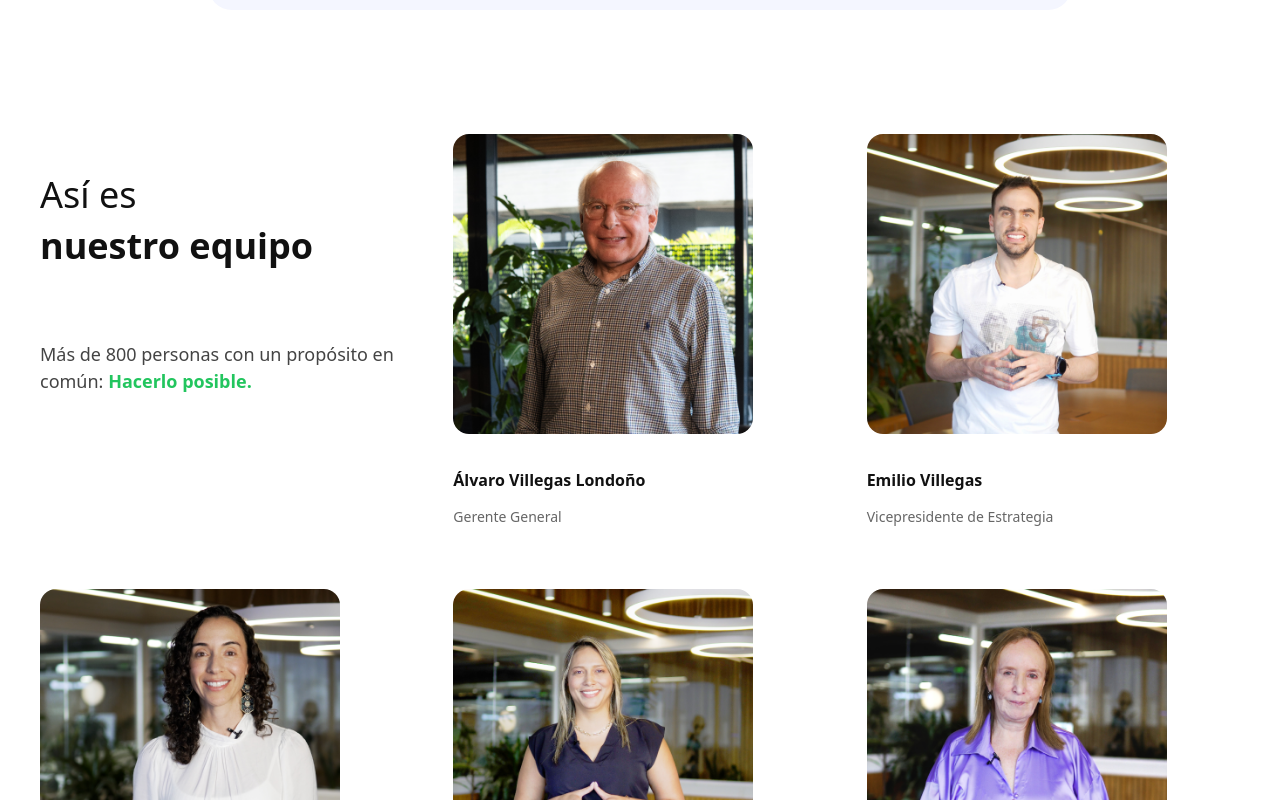
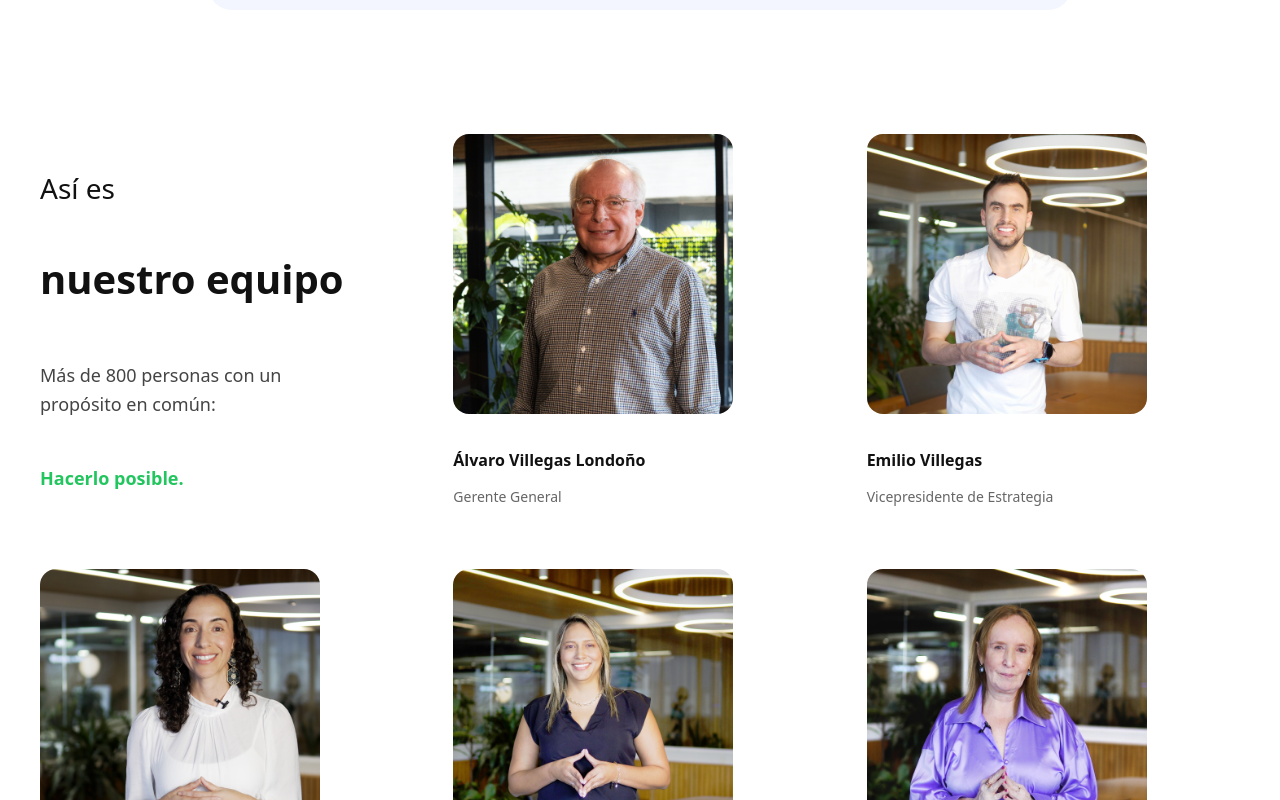
Before and after one commit to unax-globant/sistecredito-Practica, a React (Vite) app: page / in a window 1280 px wide. Shown: the part 3380-4180 px from the top of the page. Built offline with nearby package versions, Linux system fonts and the light colour scheme.

Commit message:
Actualizacion estilos

```diff
--- a/src/components/templates/team/team.css
+++ b/src/components/templates/team/team.css
@@ -11,30 +11,34 @@
   max-width: 360px;
 }
 
-.team-title {
-  font-size: 32px;
+.team-lead {
+  font-size: 28px;
   font-weight: 400;
   color: #111;
   line-height: 1.3;
+  margin-bottom: -8px;
 }
 
-.team-highlight {
+.team-title {
+  font-size: 40px;
+  font-weight: 800;
   color: #111;
-  font-weight: 700;
-  display: block;
-  margin-top: 4px;
-  font-size: 32px;
+  line-height: 1.2;
+  margin-bottom: 16px;
 }
 
 .team-subtitle {
   font-size: 16px;
   color: #444;
   font-weight: 400;
+  line-height: 1.6;
 }
 
-.highlight-green {
+.team-highlight-green {
+  font-size: 18px;
+  font-weight: 700;
   color: #22c55e;
-  font-weight: 600;
+  margin-top: 4px;
 }
 
 .team-grid {
@@ -52,8 +56,8 @@
 }
 
 .team-image {
-  width: 100%;
-  aspect-ratio: 1 / 1;
+  width: 280px;
+  height: 280px;
   object-fit: cover;
   border-radius: 16px;
   margin-bottom: 12px;
@@ -119,13 +123,25 @@
     text-align: center;
   }
 
-  .team-title,
-  .team-highlight {
+  .team-lead {
+    font-size: 24px;
+  }
+
+  .team-title {
     font-size: 28px;
   }
 
   .team-subtitle {
     font-size: 16px;
+  }
+
+  .team-highlight-green {
+    font-size: 16px;
+  }
+
+  .team-image {
+    width: 100%;
+    height: auto;
   }
 }
 
@@ -144,16 +160,15 @@
   }
 
   .team-title {
-    font-size: 36px;
-    font-weight: 400;
-  }
-
-  .team-highlight {
-    font-size: 36px;
-    font-weight: 700;
+    font-size: 40px;
+    font-weight: 800;
   }
 
   .team-subtitle {
+    font-size: 18px;
+  }
+
+  .team-highlight-green {
     font-size: 18px;
   }
 
--- a/src/components/templates/team/team.tsx
+++ b/src/components/templates/team/team.tsx
@@ -14,31 +14,21 @@ export interface TeamMember {
 
 interface TeamProps {
   members: TeamMember[];
-  title: string;
-  highlight: string;
-  subtitle: string;
-  subtitleHighlight: string;
 }
 
-const Team: React.FC<TeamProps> = ({
-  members,
-  title,
-  highlight,
-  subtitle,
-  subtitleHighlight,
-}) => {
+const Team: React.FC<TeamProps> = ({ members }) => {
   return (
     <section className="team-section">
       <div className="team-grid">
         <div className="team-header-block">
+          <p className="team-lead">Así es</p>
           <h2 className="team-title">
-            {title} <br />
-            <span className="team-highlight">{highlight}</span>
+            <strong>nuestro equipo</strong>
           </h2>
           <p className="team-subtitle">
-            {subtitle}{" "}
-            <span className="highlight-green">{subtitleHighlight}</span>
+            Más de 800 personas con un <br /> propósito en común:
           </p>
+          <p className="team-highlight-green">Hacerlo posible.</p>
         </div>
 
         {members.map((member) => (
@@ -54,12 +44,25 @@ const Team: React.FC<TeamProps> = ({
         ))}
       </div>
 
-      {/* Swiper solo visible en móvil gracias a CSS */}
       <div className="team-swiper-wrapper">
+        <div className="team-header-block">
+          <p className="team-lead">Así es</p>
+          <h2 className="team-title">
+            <strong>nuestro equipo</strong>
+          </h2>
+          <p className="team-subtitle">
+            Más de 800 personas con un <br /> propósito en común:
+          </p>
+          <p className="team-highlight-green">Hacerlo posible.</p>
+        </div>
+
         <Swiper
           modules={[Navigation]}
           spaceBetween={20}
-          slidesPerView={1}
+          breakpoints={{
+            0: { slidesPerView: 1 },
+            640: { slidesPerView: 2 },
+          }}
           navigation={{
             nextEl: ".swiper-button-next-custom",
             prevEl: ".swiper-button-prev-custom",
```
